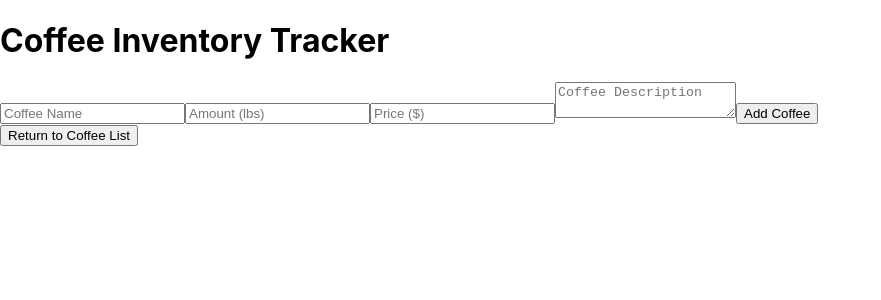
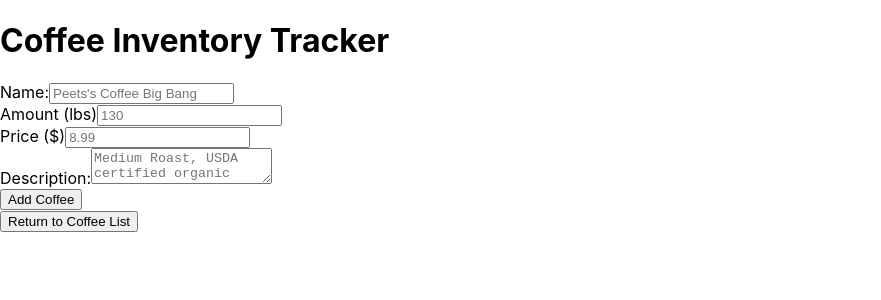
Before and after one commit to gareth-24/inventory-tracker, a React (Create React App) app: page / in a window 1280 px wide. Both pictures are taken after a click on the button "Add Coffee". Shown: the top 300 px of the page, without its empty margins (0-881 px from the left). Built offline with nearby package versions, Linux system fonts and the light colour scheme.

Commit message:
add labels to input fields in reusable form

```diff
--- a/src/components/ReusableForm.js
+++ b/src/components/ReusableForm.js
@@ -5,24 +5,36 @@ function ReusableForm(props) {
   return (
     <React.Fragment>
       <form onSubmit={props.formSubmissionHandler}>
+        <label>
+          Name:
           <input
             type='text'
             name='name'
-          placeholder='Coffee Name' />
+            placeholder="Peets's Coffee Big Bang " />
+        </label><br/>
+        <label>
+          Amount (lbs)
           <input
             type='number'
             min='0'
             name='amount'
-          placeholder='Amount (lbs)' />
+            placeholder='130' />
+        </label><br/>
+        <label>
+          Price ($)
           <input
             type='number'
             step='0.01'
             min='0'
             name='price'
-          placeholder='Price ($)' />
+            placeholder='8.99' />
+        </label><br/>
+        <label>
+          Description:
           <textarea
             name='description'
-          placeholder='Coffee Description' />
+            placeholder='Medium Roast, USDA certified organic Latin American beans' />
+        </label><br/>
         <button type='submit'>{props.buttonText}</button>
       </form>
     </React.Fragment>
```
Lines whose indentation alone changed are shown as unchanged.
